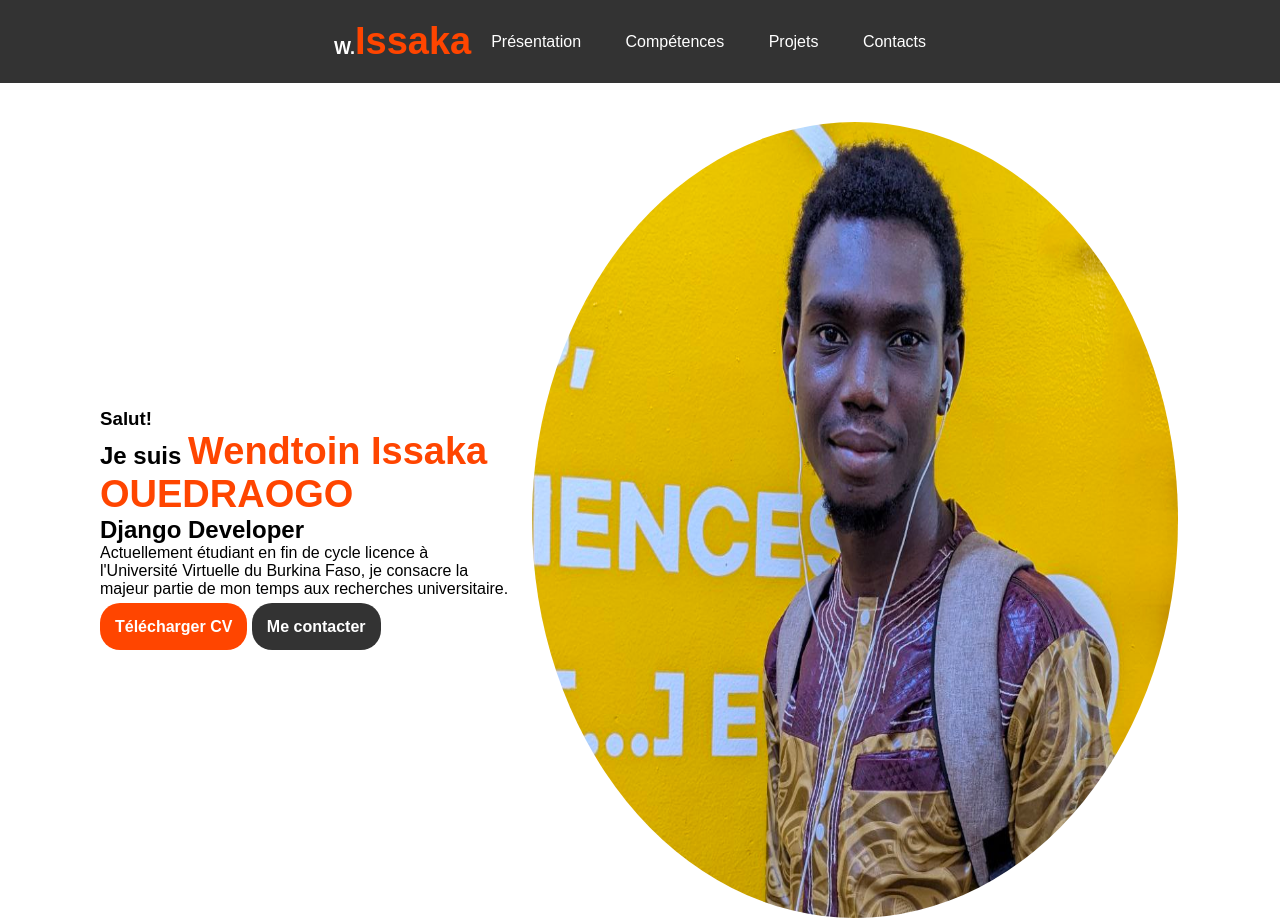
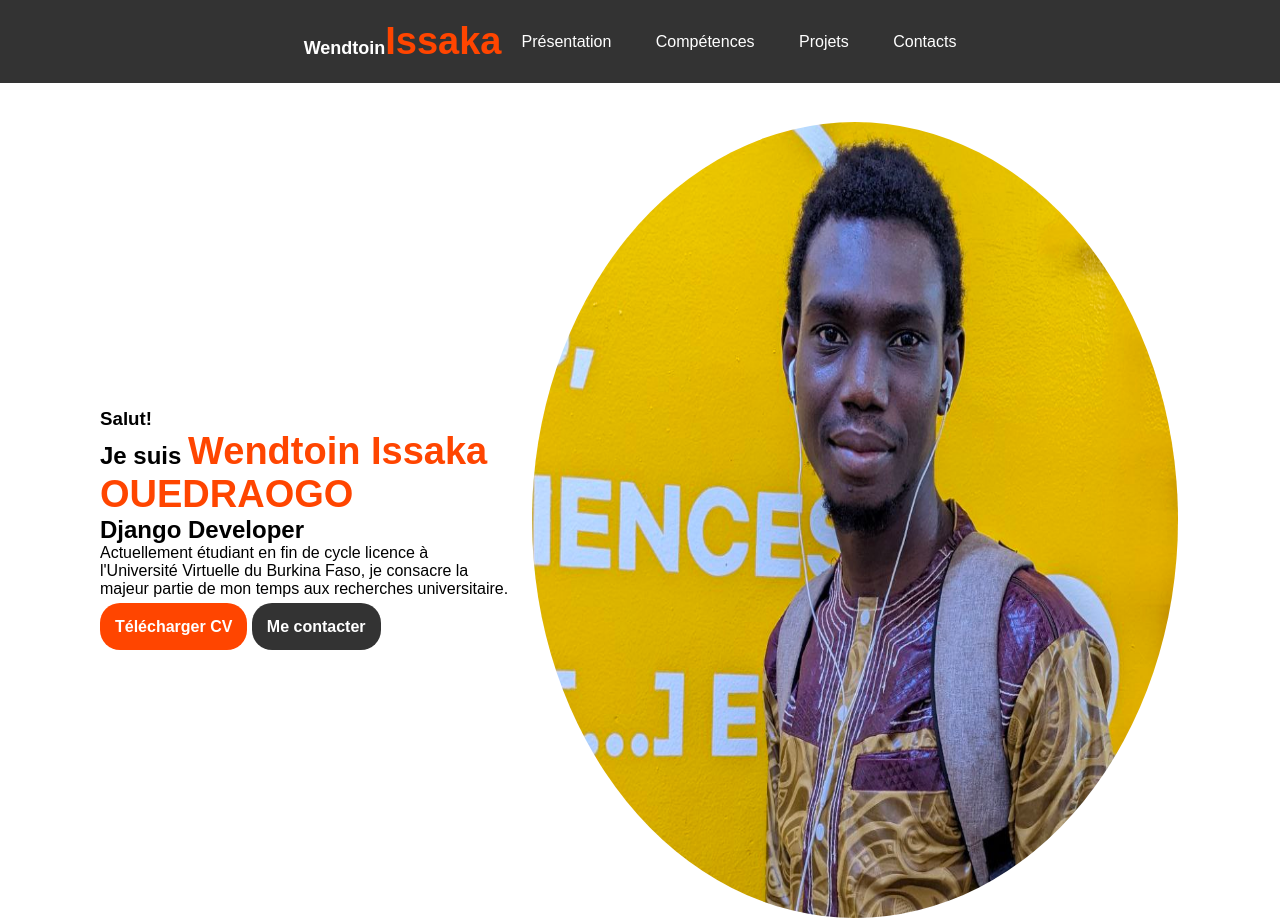
Before and after one commit to wendtoinissaka/FINAL_FICDEV, a plain HTML site: page index.html in a window 1280 px wide. Shown: the top 918 px of the page. Drawn offline with nearby package versions, Linux system fonts and the light colour scheme.

Commit message:
Modification index.html

```diff
--- a/index.html
+++ b/index.html
@@ -9,7 +9,7 @@
 </head>
 <body>
     <header class="header">
-        <a href="#" class="logo">W.<span>Issaka</span></a>
+        <a href="#" class="logo">Wendtoin<span>Issaka</span></a>
 
         <nav class="navbar">
             <a href="#presentation">Présentation</a>
```
